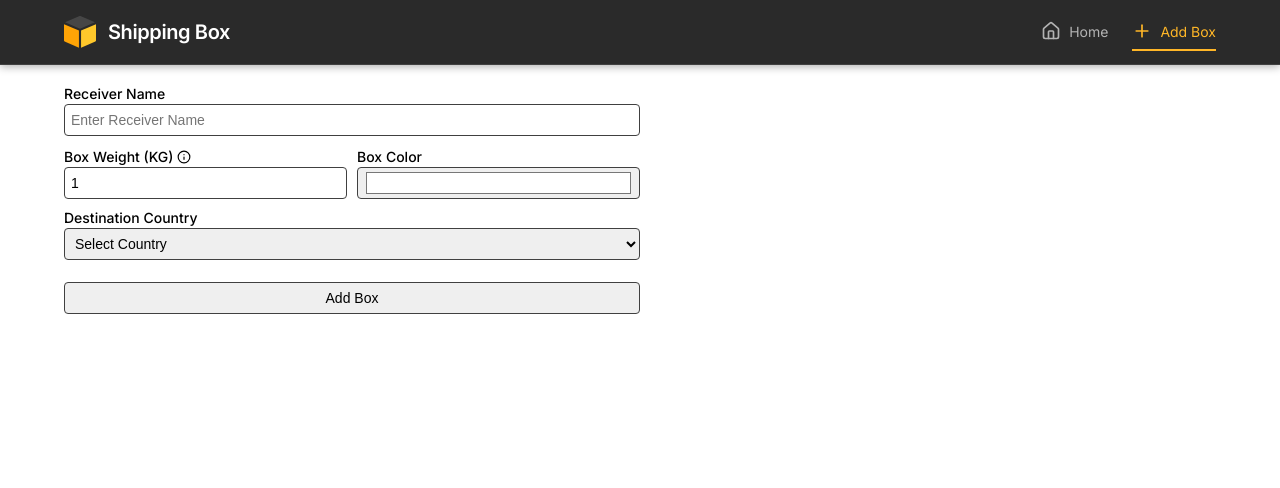
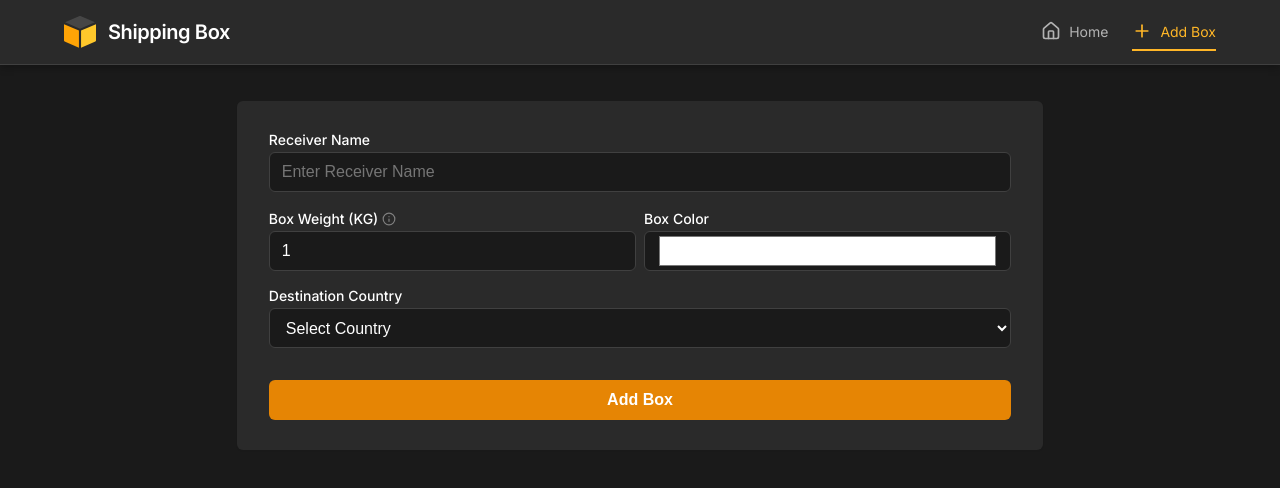
Before and after one commit to Paramvir27/Shipping-Box, a React (Vite) app: page /Shipping-Box/AddBox in a window 1280 px wide. Shown: the top 488 px of the page. Built offline with nearby package versions, Linux system fonts and the light colour scheme.

Commit message:
UPDATED: Form Styles

```diff
--- a/src/css/theme.css
+++ b/src/css/theme.css
@@ -26,6 +26,7 @@
   --space-xs: 0.25rem;
   --space-sm: 0.5rem;
   --space-md: 1rem;
+  --space-lg: 2rem;
 
   /* Input Styles */
   --input-height: 2.5rem;
--- a/src/views/AddBox/style.module.css
+++ b/src/views/AddBox/style.module.css
@@ -1,89 +1,134 @@
 .parentWrapper {
   display: flex;
   flex-direction: column;
-  padding: 20px max(24px, 5%);
-  height: calc(100vh - 66px);
-
-  form button,
-  form input,
-  form select {
-    width: 100%;
-    height: 32px;
-    padding: 0 6px;
-    border: 1px solid var(--color-border);
-    border-radius: 4px;
-    font-size: 14px;
-    transition: border-color 0.2s ease;
+  padding: var(--space-md) max(var(--space-md), 5%);
+  height: calc(100vh - 65px);
+  background: var(--color-background);
+  color: var(--color-text-primary);
 }
 
-  form label {
+.parentWrapper form {
+  width: 100%;
+  padding: 30px var(--space-lg);
+  margin: 20px auto;
+  background: var(--color-surface);
+  border-radius: var(--border-radius);
+  box-shadow: var(--shadow-sm);
+}
+
+.parentWrapper form button,
+.parentWrapper form input,
+.parentWrapper form select {
+  width: 100%;
+  height: var(--input-height);
+  padding: 0 var(--input-padding);
+  border: var(--border-width) solid var(--color-border);
+  border-radius: var(--border-radius);
+  font-size: var(--font-size-base);
+  font-weight: var(--font-weight-normal);
+  background: var(--color-background);
+  color: var(--color-text-primary);
+  transition: all var(--transition-duration) ease;
+}
+
+.parentWrapper form button {
+  background: var(--color-primary-dark);
+  color: var(--color-text-primary);
+  font-weight: 600;
+  cursor: pointer;
+  margin-top: var(--space-md);
+  border: none;
+}
+
+.parentWrapper form button:hover {
+  background: var(--color-primary-dark);
+  box-shadow: var(--shadow-sm);
+}
+
+.parentWrapper form button:active {
+  transform: translateY(0);
+}
+
+.parentWrapper form input:focus,
+.parentWrapper form select:focus {
+  box-shadow: var(--shadow-focus);
+  border-color: var(--color-primary);
+  border-width: var(--border-width-high-contrast);
+  outline: none;
+}
+
+.parentWrapper form label {
   display: inline-flex;
   align-items: center;
-    gap: 4px;
+  gap: var(--space-xs);
+  color: var(--color-text-primary);
+  font-weight: var(--font-weight-medium);
+  font-size: var(--font-size-sm);
+}
 
-    i {
+.parentWrapper form label i {
   display: inline-flex;
   align-items: center;
   justify-content: center;
   cursor: help;
+  color: var(--color-text-muted);
 }
+
+.parentWrapper form > div {
+  display: flex;
+  flex-direction: column;
+  margin-bottom: var(--space-md);
+}
+
+.parentWrapper form > div label {
+  margin-bottom: var(--space-xs);
 }
 
 .title {
-    font-size: 14px;
-    font-weight: 500;
-    margin-bottom: 2px;
+  font-size: var(--font-size-sm);
+  font-weight: var(--font-weight-medium);
+  margin-bottom: var(--space-xs);
+  color: var(--color-text-primary);
 }
 
 .value {
-    color: var();
-    font-size: 16px;
-    font-weight: 500;
+  color: var(--color-text-primary);
+  font-size: var(--font-size-base);
+  font-weight: var(--font-weight-medium);
+  padding: var(--space-sm);
+  background: var(--color-surface-light);
+  border-radius: var(--border-radius);
+  border-left: 3px solid var(--color-primary);
 }
 
-  form button {
-    cursor: pointer;
-    margin-top: 12px;
+.value span:first-child {
+  color: var(--color-text-muted);
+  font-weight: var(--font-weight-normal);
 }
 
-  form input:focus,
-  form select:focus {
-    box-shadow: var(--shadow-focus);
-    border-color: var(--color-primary-dark);
-    border-width: 2px;
-    outline: none;
+.value span:last-child {
+  color: var(--color-text-primary);
+  font-size: 1.125rem;
+  font-weight: 600;
+  margin-left: var(--space-xs);
+}
+
+.rowContainer {
+  display: flex !important;
+  flex-direction: row !important;
+  gap: var(--space-sm);
+  margin-bottom: var(--space-md);
+  align-items: flex-start;
+}
+
+.rowContainer > div {
+  flex: 1;
+  min-width: 0;
 }
 
 
-  form>div {
-    display: flex;
-    flex-direction: column;
-    margin-bottom: 10px;
-
-    label {
-      font-weight: 500;
-      font-size: 14px;
-      margin-bottom: 2px;
+@media screen and (min-width: 992px) {
+  .parentWrapper form {
+    width: 70%;
   }
 }
-
-  .rowContainer {
-    display: flex;
-    flex-direction: row;
-    gap: 10px;
-    margin-bottom: 10px;
-
-    div {
-      flex: 1;
-    }
-  }
-}
-
-@media screen and (min-width: 768px) {
-  .parentWrapper {
-
-    form div, form button {
-      width: 50%;
-    }
-  }
-}
```
Lines whose indentation alone changed are shown as unchanged.
